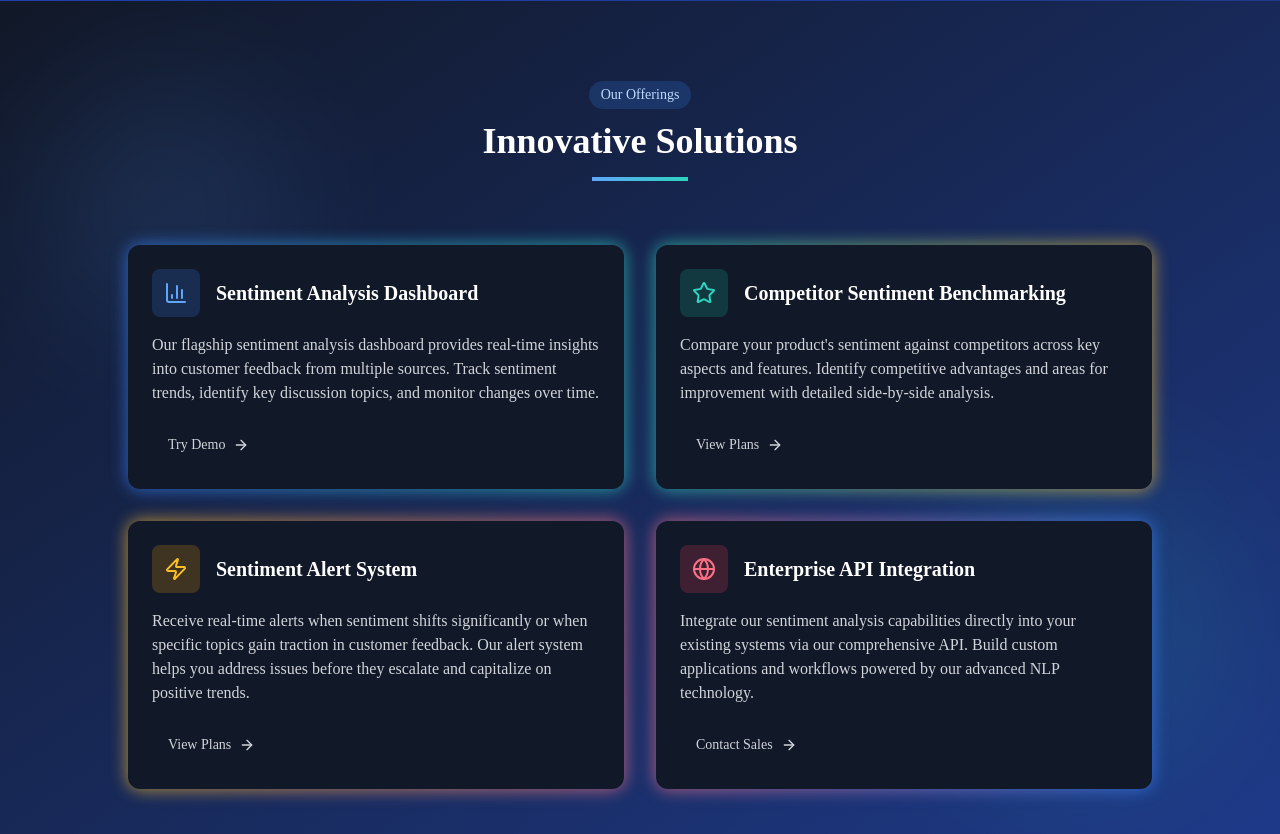
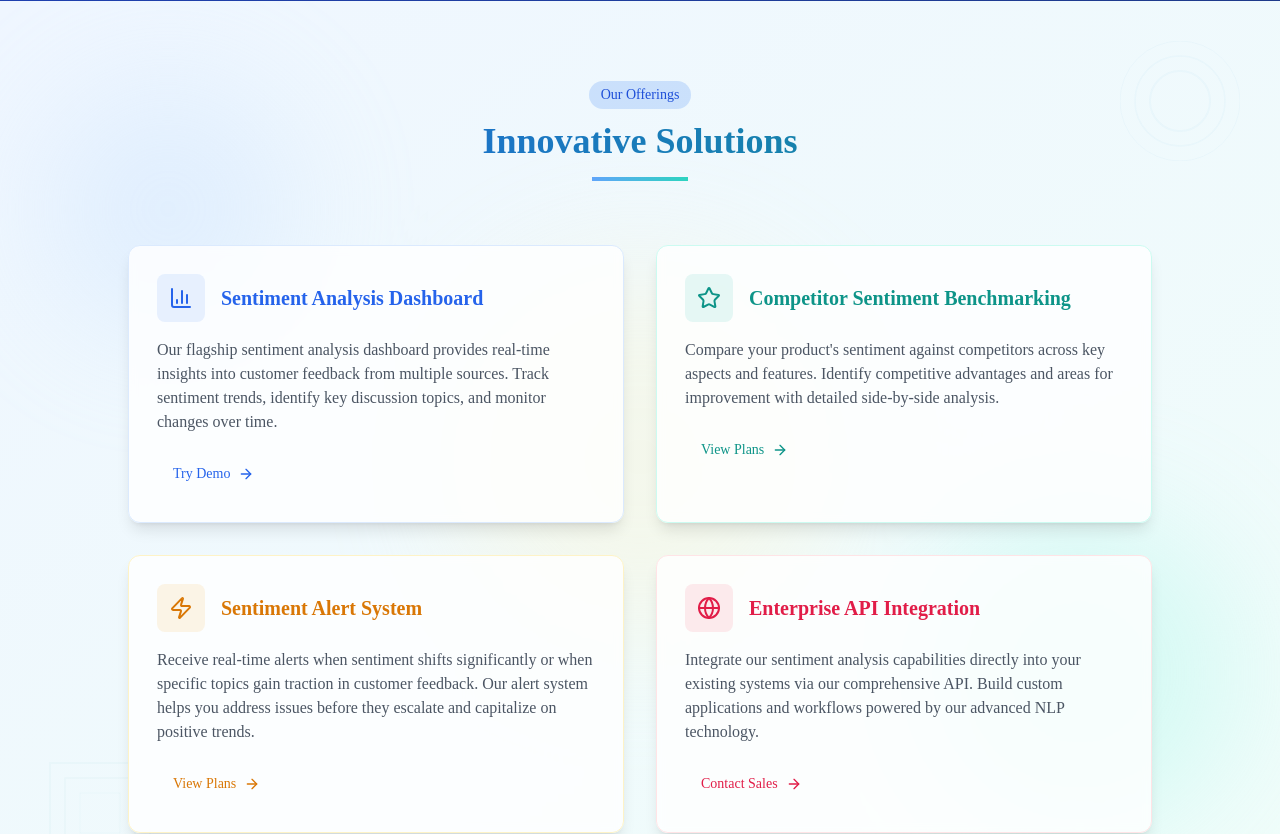
Before and after one commit to oxk01/rsa-uae, a React (Vite) app: page /about in a window 1280 px wide. Shown: the part 2760-3594 px from the top of the page. Built offline with nearby package versions, Linux system fonts and the light colour scheme; a web font is replaced by a local one.

Commit message:
Fix: Dark mode styling for solutions section
Improved dark mode styling for the solutions section to ensure better visibility and attractiveness.

```diff
--- a/src/pages/About.tsx
+++ b/src/pages/About.tsx
@@ -195,43 +195,59 @@ const AboutPage = () => {
         </div>
       </section>
 
-      {/* Solutions section with enhanced styling - REDESIGNED */}
-      <section className="py-20 bg-gradient-to-br from-gray-900 to-blue-900 dark:from-gray-950 dark:to-blue-950 relative overflow-hidden">
+      {/* Solutions section with NEW light, attractive styling */}
+      <section className="py-20 bg-gradient-to-br from-blue-50 to-teal-50 relative overflow-hidden">
         {/* Background decorative elements */}
-        <div className="absolute inset-0 opacity-10">
-          <div className="absolute top-20 left-10 w-64 h-64 rounded-full bg-blue-400 blur-3xl"></div>
-          <div className="absolute bottom-20 right-10 w-80 h-80 rounded-full bg-teal-400 blur-3xl"></div>
+        <div className="absolute inset-0 opacity-30 pointer-events-none">
+          <div className="absolute top-20 left-10 w-64 h-64 rounded-full bg-blue-200 blur-3xl"></div>
+          <div className="absolute bottom-20 right-10 w-80 h-80 rounded-full bg-teal-200 blur-3xl"></div>
+          <div className="absolute top-1/2 left-1/2 transform -translate-x-1/2 -translate-y-1/2 w-96 h-96 rounded-full bg-amber-100 blur-3xl"></div>
+
+          {/* Decorative patterns */}
+          <div className="absolute top-10 right-10">
+            <svg width="120" height="120" viewBox="0 0 120 120" fill="none" xmlns="http://www.w3.org/2000/svg" className="opacity-10">
+              <circle cx="60" cy="60" r="30" stroke="#0284c7" strokeWidth="2" />
+              <circle cx="60" cy="60" r="45" stroke="#0284c7" strokeWidth="1.5" />
+              <circle cx="60" cy="60" r="60" stroke="#0284c7" strokeWidth="1" />
+            </svg>
+          </div>
+          <div className="absolute bottom-10 left-10">
+            <svg width="120" height="120" viewBox="0 0 120 120" fill="none" xmlns="http://www.w3.org/2000/svg" className="opacity-10">
+              <rect x="10" y="10" width="100" height="100" stroke="#0d9488" strokeWidth="2" />
+              <rect x="25" y="25" width="70" height="70" stroke="#0d9488" strokeWidth="1.5" />
+              <rect x="40" y="40" width="40" height="40" stroke="#0d9488" strokeWidth="1" />
+            </svg>
+          </div>
         </div>
 
         <div className="container mx-auto px-6 relative z-10">
           <div className="text-center mb-16">
-            <span className="inline-block px-3 py-1 bg-blue-500/20 text-blue-200 rounded-full text-sm font-medium mb-3">
+            <span className="inline-block px-3 py-1 bg-blue-500/20 text-blue-700 rounded-full text-sm font-medium mb-3">
               Our Offerings
             </span>
-            <h2 className="text-4xl font-bold mb-4 text-white">Innovative Solutions</h2>
+            <h2 className="text-4xl font-bold mb-4 text-gray-800 bg-clip-text text-transparent bg-gradient-to-r from-blue-600 to-teal-600">Innovative Solutions</h2>
             <div className="w-24 h-1 bg-gradient-to-r from-blue-400 to-teal-400 mx-auto"></div>
           </div>
 
           <div className="max-w-5xl mx-auto">
             <div className="grid grid-cols-1 md:grid-cols-2 gap-8">
               {/* Card 1 */}
-              <div className="group relative">
-                <div className="absolute -inset-0.5 bg-gradient-to-r from-blue-500 to-teal-400 rounded-2xl blur opacity-60 group-hover:opacity-100 transition duration-1000 group-hover:duration-300"></div>
-                <div className="relative bg-gray-900 dark:bg-gray-800 rounded-xl p-6 h-full transform transition-all duration-500 group-hover:-translate-y-1">
+              <div className="group">
+                <div className="bg-white/80 backdrop-blur-sm rounded-xl p-7 shadow-lg border border-blue-100 h-full hover:shadow-blue-200/50 hover:shadow-xl transition-all duration-300 transform hover:-translate-y-1">
                   <div className="flex items-center space-x-4 mb-4">
-                    <div className="flex-shrink-0 p-3 bg-blue-500/20 rounded-lg">
-                      <BarChart3 className="w-6 h-6 text-blue-400" />
+                    <div className="flex-shrink-0 p-3 bg-blue-500/10 rounded-lg group-hover:bg-blue-500/20 transition-all duration-300">
+                      <BarChart3 className="w-6 h-6 text-blue-600" />
                     </div>
-                    <h3 className="text-xl font-bold text-white">Sentiment Analysis Dashboard</h3>
+                    <h3 className="text-xl font-bold text-blue-600">Sentiment Analysis Dashboard</h3>
                   </div>
 
-                  <p className="text-gray-300 mb-5">
+                  <p className="text-gray-600 mb-5">
                     Our flagship sentiment analysis dashboard provides real-time insights into customer feedback from multiple sources.
                     Track sentiment trends, identify key discussion topics, and monitor changes over time.
                   </p>
 
                   <div className="mt-auto">
-                    <Button variant="ghost" asChild className="group-hover:bg-gradient-to-r from-blue-500 to-teal-400 group-hover:text-white transition-all duration-300 text-gray-300">
+                    <Button variant="ghost" asChild className="text-blue-600 group-hover:bg-blue-50 transition-all duration-300">
                       <Link to="/demo" className="flex items-center gap-2">
                         Try Demo <ArrowRight className="h-4 w-4 transition-transform group-hover:translate-x-1" />
                       </Link>
@@ -241,23 +257,22 @@ const AboutPage = () => {
               </div>
 
               {/* Card 2 */}
-              <div className="group relative">
-                <div className="absolute -inset-0.5 bg-gradient-to-r from-teal-400 to-amber-400 rounded-2xl blur opacity-60 group-hover:opacity-100 transition duration-1000 group-hover:duration-300"></div>
-                <div className="relative bg-gray-900 dark:bg-gray-800 rounded-xl p-6 h-full transform transition-all duration-500 group-hover:-translate-y-1">
+              <div className="group">
+                <div className="bg-white/80 backdrop-blur-sm rounded-xl p-7 shadow-lg border border-teal-100 h-full hover:shadow-teal-200/50 hover:shadow-xl transition-all duration-300 transform hover:-translate-y-1">
                   <div className="flex items-center space-x-4 mb-4">
-                    <div className="flex-shrink-0 p-3 bg-teal-500/20 rounded-lg">
-                      <Star className="w-6 h-6 text-teal-400" />
+                    <div className="flex-shrink-0 p-3 bg-teal-500/10 rounded-lg group-hover:bg-teal-500/20 transition-all duration-300">
+                      <Star className="w-6 h-6 text-teal-600" />
                     </div>
-                    <h3 className="text-xl font-bold text-white">Competitor Sentiment Benchmarking</h3>
+                    <h3 className="text-xl font-bold text-teal-600">Competitor Sentiment Benchmarking</h3>
                   </div>
 
-                  <p className="text-gray-300 mb-5">
+                  <p className="text-gray-600 mb-5">
                     Compare your product's sentiment against competitors across key aspects and features.
                     Identify competitive advantages and areas for improvement with detailed side-by-side analysis.
                   </p>
 
                   <div className="mt-auto">
-                    <Button variant="ghost" asChild className="group-hover:bg-gradient-to-r from-teal-400 to-amber-400 group-hover:text-white transition-all duration-300 text-gray-300">
+                    <Button variant="ghost" asChild className="text-teal-600 group-hover:bg-teal-50 transition-all duration-300">
                       <Link to="/pricing" className="flex items-center gap-2">
                         View Plans <ArrowRight className="h-4 w-4 transition-transform group-hover:translate-x-1" />
                       </Link>
@@ -267,23 +282,22 @@ const AboutPage = () => {
               </div>
 
               {/* Card 3 */}
-              <div className="group relative">
-                <div className="absolute -inset-0.5 bg-gradient-to-r from-amber-400 to-rose-400 rounded-2xl blur opacity-60 group-hover:opacity-100 transition duration-1000 group-hover:duration-300"></div>
-                <div className="relative bg-gray-900 dark:bg-gray-800 rounded-xl p-6 h-full transform transition-all duration-500 group-hover:-translate-y-1">
+              <div className="group">
+                <div className="bg-white/80 backdrop-blur-sm rounded-xl p-7 shadow-lg border border-amber-100 h-full hover:shadow-amber-200/50 hover:shadow-xl transition-all duration-300 transform hover:-translate-y-1">
                   <div className="flex items-center space-x-4 mb-4">
-                    <div className="flex-shrink-0 p-3 bg-amber-500/20 rounded-lg">
-                      <Zap className="w-6 h-6 text-amber-400" />
+                    <div className="flex-shrink-0 p-3 bg-amber-500/10 rounded-lg group-hover:bg-amber-500/20 transition-all duration-300">
+                      <Zap className="w-6 h-6 text-amber-600" />
                     </div>
-                    <h3 className="text-xl font-bold text-white">Sentiment Alert System</h3>
+                    <h3 className="text-xl font-bold text-amber-600">Sentiment Alert System</h3>
                   </div>
 
-                  <p className="text-gray-300 mb-5">
+                  <p className="text-gray-600 mb-5">
                     Receive real-time alerts when sentiment shifts significantly or when specific topics gain traction in customer feedback.
                     Our alert system helps you address issues before they escalate and capitalize on positive trends.
                   </p>
 
                   <div className="mt-auto">
-                    <Button variant="ghost" asChild className="group-hover:bg-gradient-to-r from-amber-400 to-rose-400 group-hover:text-white transition-all duration-300 text-gray-300">
+                    <Button variant="ghost" asChild className="text-amber-600 group-hover:bg-amber-50 transition-all duration-300">
                       <Link to="/pricing" className="flex items-center gap-2">
                         View Plans <ArrowRight className="h-4 w-4 transition-transform group-hover:translate-x-1" />
                       </Link>
@@ -293,23 +307,22 @@ const AboutPage = () => {
               </div>
 
               {/* Card 4 */}
-              <div className="group relative">
-                <div className="absolute -inset-0.5 bg-gradient-to-r from-rose-400 to-blue-500 rounded-2xl blur opacity-60 group-hover:opacity-100 transition duration-1000 group-hover:duration-300"></div>
-                <div className="relative bg-gray-900 dark:bg-gray-800 rounded-xl p-6 h-full transform transition-all duration-500 group-hover:-translate-y-1">
+              <div className="group">
+                <div className="bg-white/80 backdrop-blur-sm rounded-xl p-7 shadow-lg border border-rose-100 h-full hover:shadow-rose-200/50 hover:shadow-xl transition-all duration-300 transform hover:-translate-y-1">
                   <div className="flex items-center space-x-4 mb-4">
-                    <div className="flex-shrink-0 p-3 bg-rose-500/20 rounded-lg">
-                      <Globe className="w-6 h-6 text-rose-400" />
+                    <div className="flex-shrink-0 p-3 bg-rose-500/10 rounded-lg group-hover:bg-rose-500/20 transition-all duration-300">
+                      <Globe className="w-6 h-6 text-rose-600" />
                     </div>
-                    <h3 className="text-xl font-bold text-white">Enterprise API Integration</h3>
+                    <h3 className="text-xl font-bold text-rose-600">Enterprise API Integration</h3>
                   </div>
 
-                  <p className="text-gray-300 mb-5">
+                  <p className="text-gray-600 mb-5">
                     Integrate our sentiment analysis capabilities directly into your existing systems via our comprehensive API.
                     Build custom applications and workflows powered by our advanced NLP technology.
                   </p>
 
                   <div className="mt-auto">
-                    <Button variant="ghost" asChild className="group-hover:bg-gradient-to-r from-rose-400 to-blue-500 group-hover:text-white transition-all duration-300 text-gray-300">
+                    <Button variant="ghost" asChild className="text-rose-600 group-hover:bg-rose-50 transition-all duration-300">
                       <Link to="/contact" className="flex items-center gap-2">
                         Contact Sales <ArrowRight className="h-4 w-4 transition-transform group-hover:translate-x-1" />
                       </Link>
@@ -322,14 +335,12 @@ const AboutPage = () => {
         </div>
       </section>
 
-      {/* Future improvements - REDESIGNED */}
+      {/* Future improvements - keep existing section */}
       <section className="py-24 bg-white dark:bg-gray-800 relative overflow-hidden">
-        {/* Background decorative elements */}
         <div className="absolute inset-0 pointer-events-none">
           <div className="absolute top-0 -left-10 w-40 h-40 bg-blue-100 dark:bg-blue-900/20 rounded-full opacity-70"></div>
           <div className="absolute -bottom-20 -right-20 w-80 h-80 bg-amber-100 dark:bg-amber-900/20 rounded-full opacity-70"></div>
 
-          {/* Decorative lines and dots */}
           <div className="absolute left-1/4 top-1/3">
             <div className="w-2 h-2 rounded-full bg-teal-500"></div>
           </div>
@@ -340,7 +351,6 @@ const AboutPage = () => {
             <div className="w-1 h-1 rounded-full bg-rose-500"></div>
           </div>
 
-          {/* Decorative dotted pattern */}
           <div className="absolute left-10 bottom-10 grid grid-cols-3 gap-2">
             {[...Array(9)].map((_, i) => (
               <div key={i} className="w-1 h-1 rounded-full bg-gray-300 dark:bg-gray-600"></div>
@@ -361,10 +371,8 @@ const AboutPage = () => {
           </div>
 
           <div className="grid md:grid-cols-3 gap-10 max-w-6xl mx-auto">
-            {/* Card 1 - 3D Hover Effect */}
             <div className="group hover:z-10">
               <div className="relative overflow-hidden rounded-2xl transform transition-all duration-500 hover:shadow-2xl group-hover:scale-105">
-                {/* Top colorful border */}
                 <div className="absolute top-0 left-0 w-full h-1.5 bg-gradient-to-r from-blue-400 to-blue-600"></div>
 
                 <div className="bg-gradient-to-b from-blue-50 to-white dark:from-gray-800 dark:to-gray-900 p-8">
@@ -386,10 +394,8 @@ const AboutPage = () => {
               </div>
             </div>
 
-            {/* Card 2 - 3D Hover Effect */}
             <div className="group hover:z-10">
               <div className="relative overflow-hidden rounded-2xl transform transition-all duration-500 hover:shadow-2xl group-hover:scale-105">
-                {/* Top colorful border */}
                 <div className="absolute top-0 left-0 w-full h-1.5 bg-gradient-to-r from-teal-400 to-teal-600"></div>
 
                 <div className="bg-gradient-to-b from-teal-50 to-white dark:from-gray-800 dark:to-gray-900 p-8">
@@ -411,10 +417,8 @@ const AboutPage = () => {
               </div>
             </div>
 
-            {/* Card 3 - 3D Hover Effect */}
             <div className="group hover:z-10">
               <div className="relative overflow-hidden rounded-2xl transform transition-all duration-500 hover:shadow-2xl group-hover:scale-105">
-                {/* Top colorful border */}
                 <div className="absolute top-0 left-0 w-full h-1.5 bg-gradient-to-r from-amber-400 to-amber-600"></div>
 
                 <div className="bg-gradient-to-b from-amber-50 to-white dark:from-gray-800 dark:to-gray-900 p-8">
```
